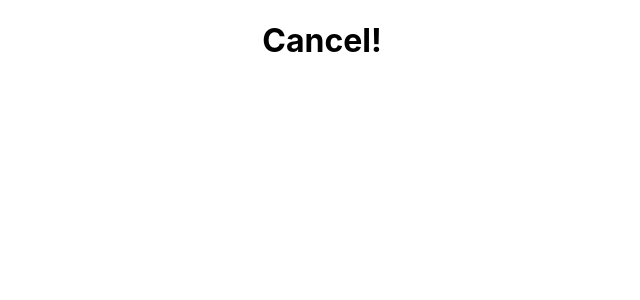
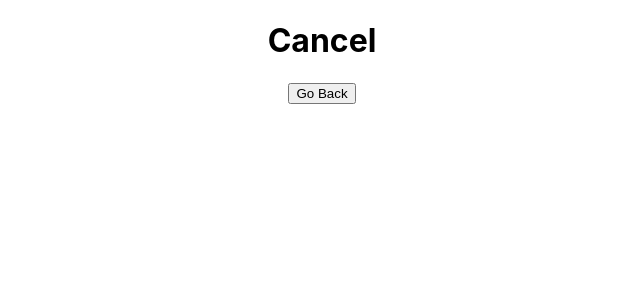
Before and after one commit to Jake-Doherty/stripe-exercise-fe, a React (Create React App) app: page /cancel in a window 1280 px wide. Shown: the top 300 px of the page, without its empty margins (318-958 px from the left). Built offline with nearby package versions, Linux system fonts and the light colour scheme.

Commit message:
adds back button from the cancel and success pages

```diff
--- a/src/App.js
+++ b/src/App.js
@@ -1,15 +1,19 @@
-import { Routes, Route } from 'react-router-dom';
+import { Routes, Route, useNavigate } from 'react-router-dom';
 import React from 'react';
 import './App.css';
 import Button from './components/Button/Button.js';
+import Success from './components/Success/Success.js';
+import Cancel from './components/Cancel/Cancel.js';
 
 function App() {
+  const navigate = useNavigate();
+
   return (
     <div className="App">
       <Routes>
         <Route path="/" element={<Button />} />
-        <Route path="/success" element={<h1>Success!</h1>} />
-        <Route path="/cancel" element={<h1>Cancel!</h1>} />
+        <Route path="/success" element={<Success {...{ navigate }} />} />
+        <Route path="/cancel" element={<Cancel {...{ navigate }} />} />
       </Routes>
     </div>
   );
--- /dev/null
+++ b/src/components/Cancel/Cancel.js
@@ -0,0 +1,10 @@
+import React from 'react';
+
+export default function Cancel({ navigate }) {
+  return (
+    <>
+      <h1>Cancel</h1>
+      <button onClick={() => navigate('/')}>Go Back</button>
+    </>
+  );
+}
--- /dev/null
+++ b/src/components/Success/Success.js
@@ -0,0 +1,10 @@
+import React from 'react';
+
+export default function Success({ navigate }) {
+  return (
+    <>
+      <h1>Success!</h1>
+      <button onClick={() => navigate('/')}>Go Back</button>
+    </>
+  );
+}
```
